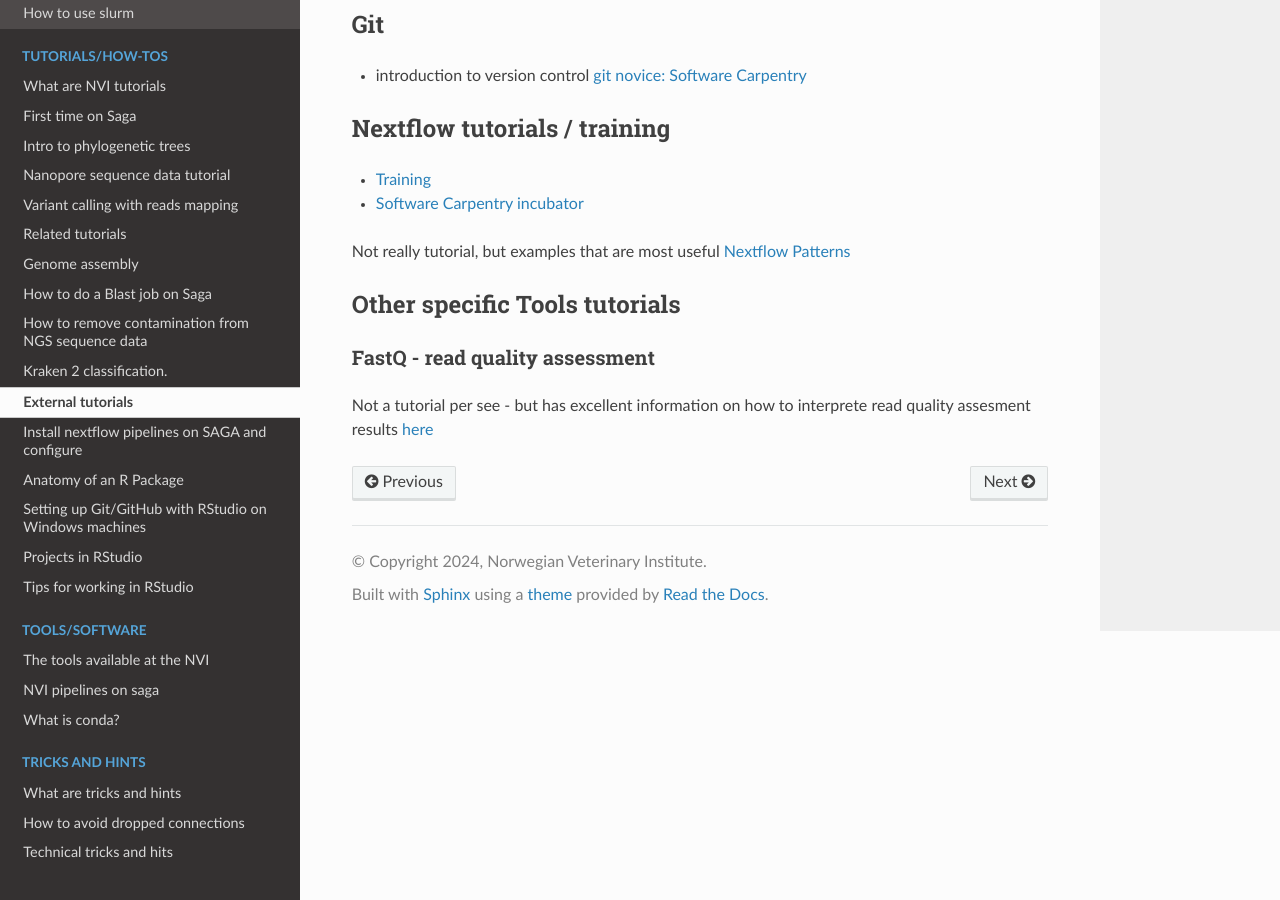
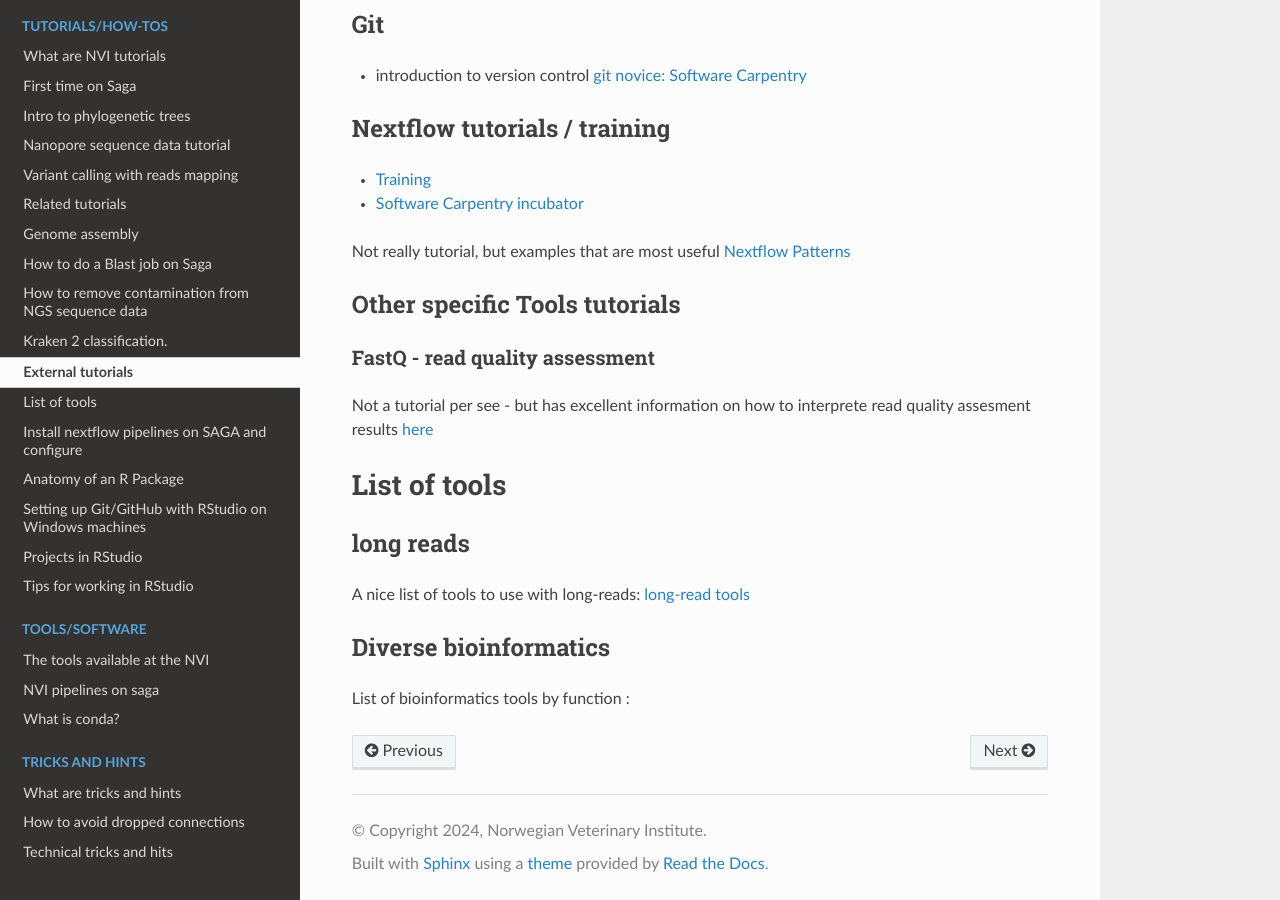
Before and after one commit to NorwegianVeterinaryInstitute/nvi-documentation, a Sphinx documentation site: the page built from docs/source/tutorials/external_tutorials.md, in a window 1280 px wide and 900 px high, scrolled down 552 px. Built offline with Sphinx 7.4.7 and the Read the Docs theme 2.0.0, drawn with Linux system fonts in a browser that asks for light colours; pages that are not in the unit, such as notebooks, are missing from menus.

Commit message:
Update external_tutorials.md

```diff
--- a/docs/source/tutorials/external_tutorials.md
+++ b/docs/source/tutorials/external_tutorials.md
@@ -35,3 +35,11 @@ Not a tutorial per see - but has excellent information on how to interprete read
 ### Samtools
 - []https://github.com/arq5x/tutorials
 -->
+
+# List of tools
+
+## long reads
+A nice list of tools to use with long-reads: [long-read tools](https://long-read-tools.org/)
+
+## Diverse bioinformatics
+List of bioinformatics tools by function : [](https://github.com/danielecook/Awesome-Bioinformatics)
```
